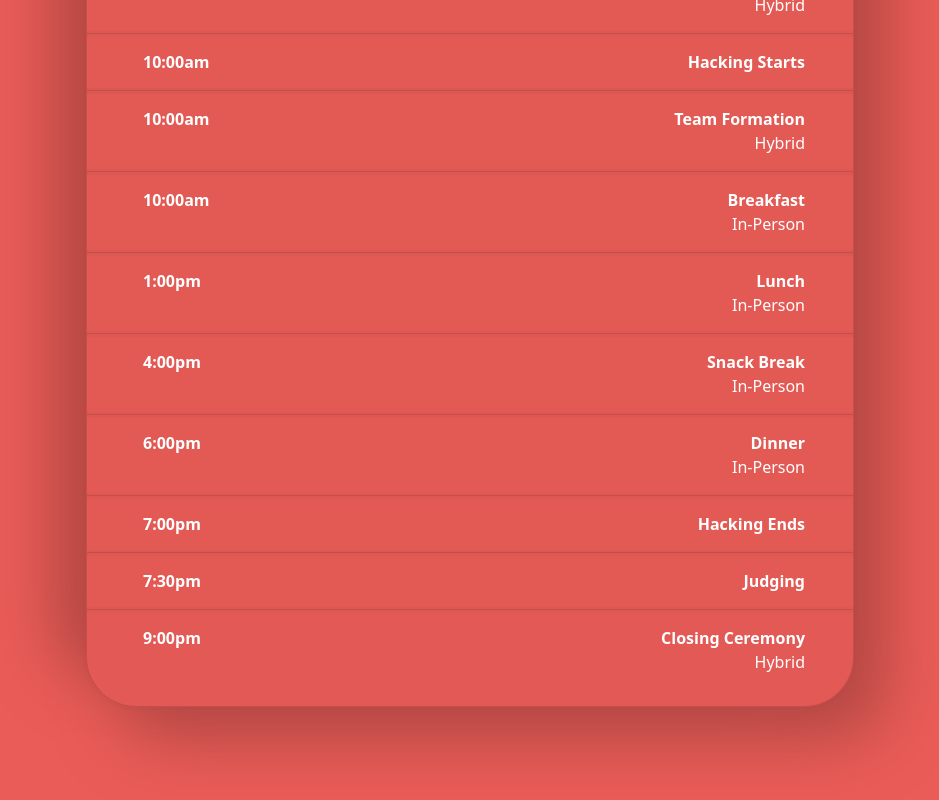
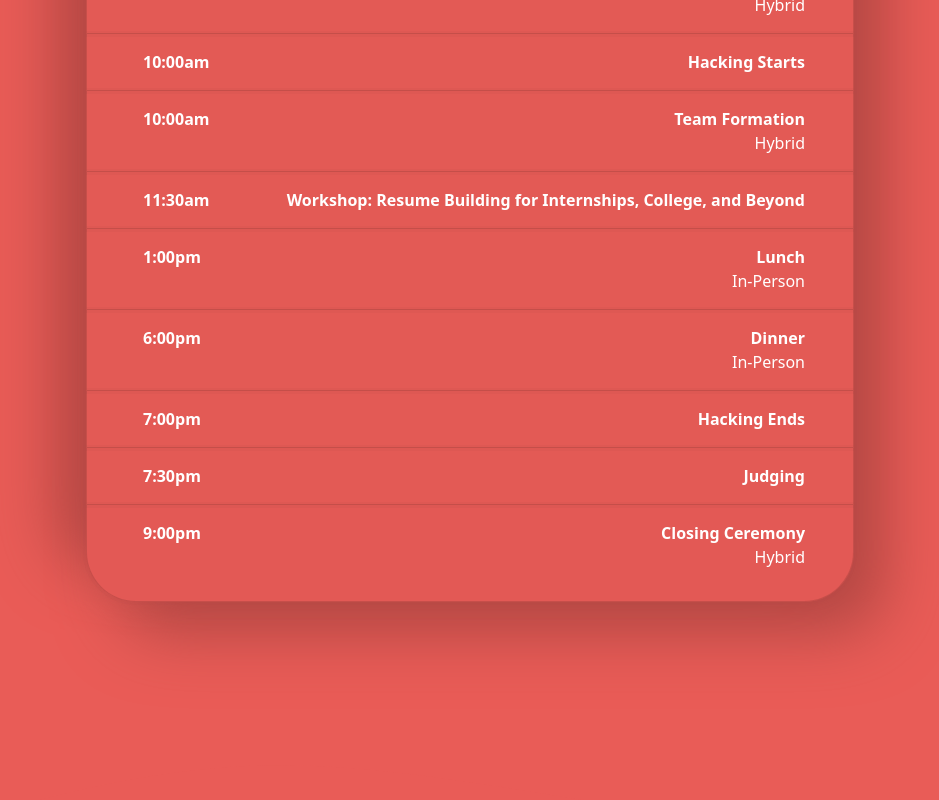
Before and after one commit to montycompsci/MontyHacksVI, a React (Create React App) app: page / in a window 1280 px wide. Shown: the part 3130-3930 px from the top of the page, without its empty margins (170-1109 px from the left). Built offline with nearby package versions, Linux system fonts and the light colour scheme.

Commit message:
Update Schedule.jsx

```diff
--- a/src/components/Schedule.jsx
+++ b/src/components/Schedule.jsx
@@ -23,19 +23,13 @@ function Schedule() {
       time: "10:00am",
     },
     {
-      name: "Breakfast",
-      description: "In-Person",
-      time: "10:00am",
+      name: "Workshop: Resume Building for Internships, College, and Beyond",
+      time: "11:30am",
     },
     {
       name: "Lunch",
       description: "In-Person",
       time: "1:00pm",
-    },
-    {
-      name: "Snack Break",
-      description: "In-Person",
-      time: "4:00pm",
     },
     {
       name: "Dinner",
```
